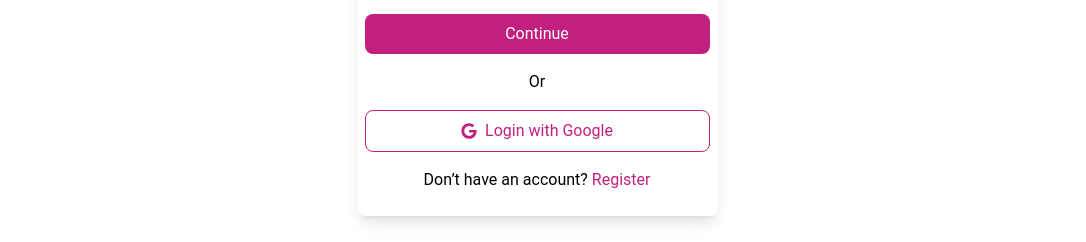
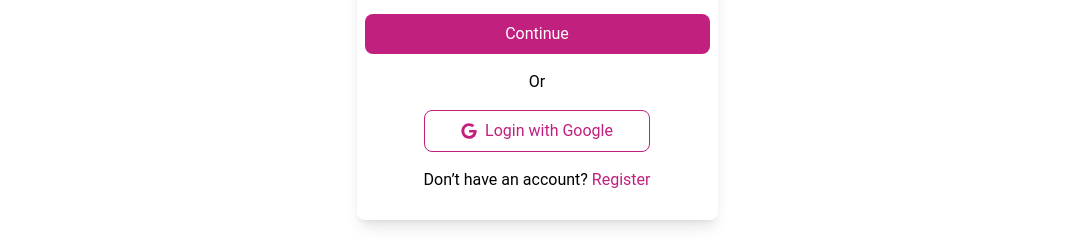
Before and after one commit to kariuki-joseph/nyoni-equip-and-empower-llc, a React (Vite) app: page /signin in a window 1280 px wide. Shown: the part 465-707 px from the top of the page, without its empty margins (103-1189 px from the left). Built offline with nearby package versions, Linux system fonts and the light colour scheme.

Commit message:
hide login with google once one has chosen to continue with google

```diff
--- a/src/assets/pages/SignIn.jsx
+++ b/src/assets/pages/SignIn.jsx
@@ -25,7 +25,7 @@ export default function SignIn() {
       <NavBar />
 
       <div className="flex justify-center items-center">
-        <div className="w-[361px] px-2 py-2 rounded-lg shadow-lg flex-col justify-start items-center gap-4 inline-flex">
+        <div className="w-[361px] px-2 pt-2 pb-3 rounded-lg shadow-lg flex-col justify-start items-center gap-4 inline-flex">
           <div className="w-full flex justify-start pt-3 ps-3">
             {showPasswordInput && (
               <IoArrowBack
@@ -70,7 +70,9 @@ export default function SignIn() {
                       placeholder="Password"
                       onChange={(value) => {}}
                     />
-                  <span className="text-primary cursor-pointer pe-3 pt-1">Forgot Password?</span>
+                    <span className="text-primary cursor-pointer pe-3 pt-1">
+                      Forgot Password?
+                    </span>
                   </div>
                 )}
               </div>
@@ -83,6 +85,7 @@ export default function SignIn() {
             >
               {showPasswordInput ? "Login" : "Continue"}
             </Button>
+            <div className={`wd-fullen flex flex-col items-center gap-4 ${showPasswordInput? 'hidden': ''}`}>
               <span>Or</span>
               <Button className="w-full" secondary>
                 <FaGoogle className="mr-2" /> Login with Google
@@ -97,5 +100,6 @@ export default function SignIn() {
           </div>
         </div>
       </div>
+    </div>
   );
 }
```
Lines whose indentation alone changed are shown as unchanged.
